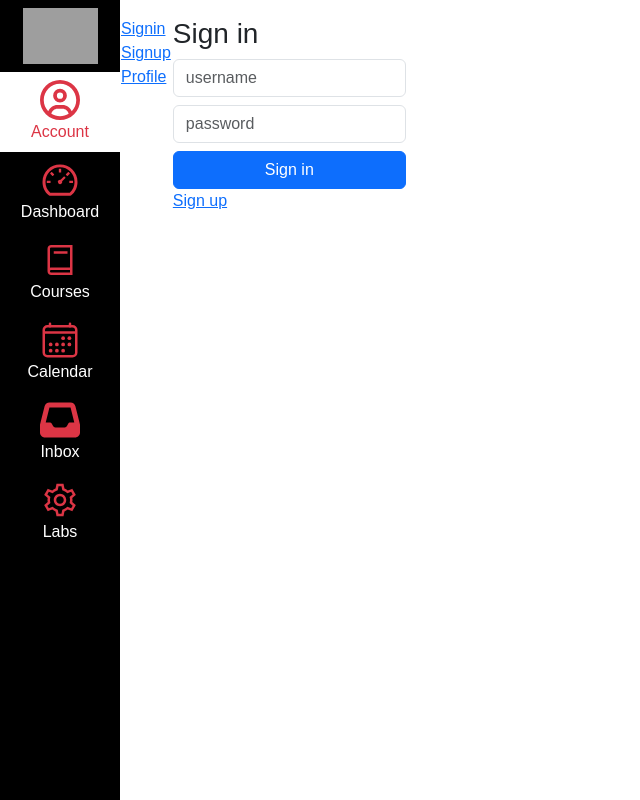
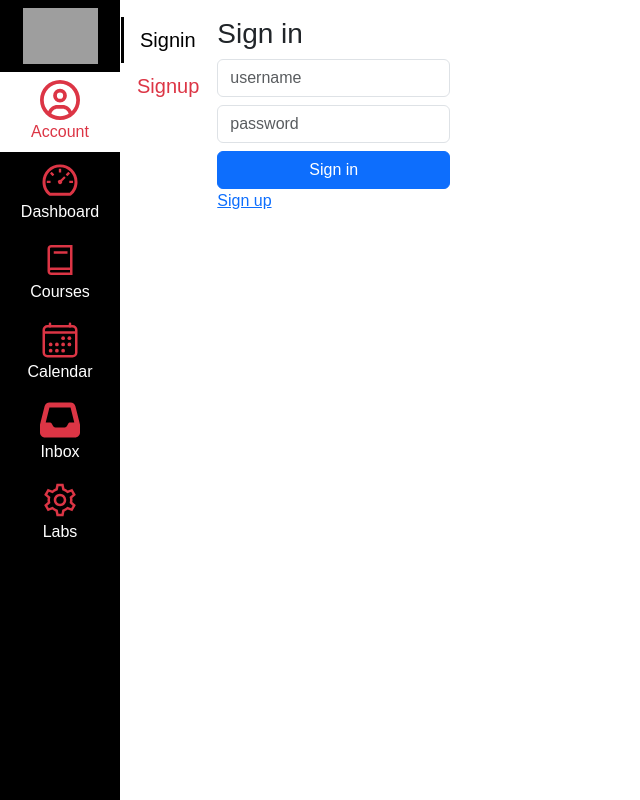
Before and after one commit to svaibhav07codez/kambaz-react-web-app, a React (Vite) app: page /#/Kambaz/Account/Signin in a window 1280 px wide. Shown: the whole page, without its empty margins (0-640 px from the left). Built offline with nearby package versions, Linux system fonts and the light colour scheme; grey boxes are pictures that could not be loaded.

Commit message:
new updated code - 2

```diff
--- a/src/Kambaz/Account/Navigation.tsx
+++ b/src/Kambaz/Account/Navigation.tsx
@@ -1,14 +1,40 @@
-import { Link } from "react-router-dom";
-//import { useSelector } from "react-redux";
+import { useSelector } from "react-redux";
+import { Link, useLocation } from "react-router-dom";
 
 export default function AccountNavigation() {
-  //const { currentUser } = useSelector((state: any) => state.accountReducer);
-  //const links = currentUser ? ["Profile"] : ["Signin", "Signup"];
+  const { currentUser } = useSelector((state: any) => state.accountReducer);
+  const { pathname } = useLocation();
+
   return (
-    <div id="wd-account-navigation">
-      <Link to={`/Kambaz/Account/Signin`}> Signin </Link> <br />
-      <Link to={`/Kambaz/Account/Signup`}> Signup </Link> <br />
-      <Link to={`/Kambaz/Account/Profile`}> Profile </Link> <br />
+    <div id="wd-account-navigation" className="wd list-group fs-5 rounded-0">
+      {currentUser ? (
+        <Link to={'/Kambaz/Account/Profile'}
+          className={`list-group-item ${
+            pathname.includes("Profile") ? "active border" : "text-danger"
+          } border-0`}
+        >
+          Profile
+        </Link>
+      ) : (
+        <>
+          <Link
+            to={'/Kambaz/Account/Signin'}
+            className={`list-group-item ${
+              pathname.includes("Signin") ? "active border" : "text-danger"
+            } border-0`}
+          >
+            Signin
+          </Link>
+          <Link
+            to={'/Kambaz/Account/Signup'}
+            className={`list-group-item ${
+              pathname.includes("Signup") ? "active border" : "text-danger"
+            } border-0`}
+          >
+            Signup
+          </Link>
+        </>
+      )}
     </div>
   );
 }
--- a/src/Kambaz/Account/Profile.tsx
+++ b/src/Kambaz/Account/Profile.tsx
@@ -1,56 +1,54 @@
-import { Link } from "react-router-dom";
-import { Form } from "react-bootstrap";
+import { useNavigate } from "react-router-dom";
+import { Button, FormControl } from "react-bootstrap";
+import { useState, useEffect } from "react";
+import { useSelector, useDispatch } from "react-redux";
+import { setCurrentUser } from "./reducer";
 
 export default function Profile() {
+  const [profile, setProfile] = useState<any>({});
+  const dispatch = useDispatch();
+  const navigate = useNavigate();
+  const { currentUser } = useSelector((state: any) => state.accountReducer);
+  const fetchProfile = () => {
+    if (!currentUser) return navigate("/Kambaz/Account/Signin");
+    setProfile(currentUser);
+  };
+  const signout = () => {
+    dispatch(setCurrentUser(null));
+    navigate("/Kambaz/Account/Signin");
+  };
+  useEffect(() => { fetchProfile(); }, []);
+
   return (
     <div
       id="wd-profile-screen"
       className="container"
-      style={{ maxWidth: "400px" }}
-    >
+      style={{ maxWidth: "400px" }}>
       <h3>Profile</h3>
-      <Form>
-        <Form.Group controlId="wd-username" className="mb-2">
-          <Form.Control defaultValue="alice" placeholder="username" />
-        </Form.Group>
-
-        <Form.Group controlId="wd-password" className="mb-2">
-          <Form.Control
-            defaultValue="123"
-            placeholder="password"
-            type="password"
-          />
-        </Form.Group>
-
-        <Form.Group controlId="wd-firstname" className="mb-2">
-          <Form.Control defaultValue="Alice" placeholder="First Name" />
-        </Form.Group>
-
-        <Form.Group controlId="wd-lastname" className="mb-2">
-          <Form.Control defaultValue="Wonderland" placeholder="Last Name" />
-        </Form.Group>
-
-        <Form.Group controlId="wd-dob" className="mb-2">
-          <Form.Control defaultValue="2000-01-01" type="date" />
-        </Form.Group>
-
-        <Form.Group controlId="wd-email" className="mb-2">
-          <Form.Control defaultValue="alice@wonderland" type="email" />
-        </Form.Group>
-
-        <Form.Group controlId="wd-role" className="mb-3">
-          <Form.Select defaultValue="FACULTY">
-            <option value="USER">User</option>
-            <option value="ADMIN">Admin</option>
-            <option value="FACULTY">Faculty</option>
-            <option value="STUDENT">Student</option>
-          </Form.Select>
-        </Form.Group>
-
-        <Link to="/Kambaz/Account/Signin" className="btn btn-danger w-100">
-          Signout
-        </Link>
-      </Form>
+      {profile && (
+        <div>
+          <FormControl defaultValue={profile.username} id="wd-username" className="mb-2"
+                       onChange={(e) => setProfile({ ...profile, username:  e.target.value })}/>
+          <FormControl defaultValue={profile.password} id="wd-password" className="mb-2"
+                       onChange={(e) => setProfile({ ...profile, password:  e.target.value })}/>
+          <FormControl defaultValue={profile.firstName} id="wd-firstname" className="mb-2"
+                       onChange={(e) => setProfile({ ...profile, firstName: e.target.value })}/>
+          <FormControl defaultValue={profile.lastName} id="wd-lastname" className="mb-2"
+                       onChange={(e) => setProfile({ ...profile, lastName:  e.target.value })}/>
+          <FormControl defaultValue={profile.dob} id="wd-dob" className="mb-2"
+                       onChange={(e) => setProfile({ ...profile, dob: e.target.value })} type="date"/>
+          <FormControl defaultValue={profile.email} id="wd-email" className="mb-2"
+                       onChange={ (e) => setProfile({ ...profile, email: e.target.value })}/>
+          <select onChange={(e) => setProfile({ ...profile, role:  e.target.value })}
+                 className="form-control mb-2" id="wd-role">
+            <option value="USER">User</option>            <option value="ADMIN">Admin</option>
+            <option value="FACULTY">Faculty</option>      <option value="STUDENT">Student</option>
+          </select>
+          <Button onClick={signout} className="w-100 mb-2" id="wd-signout-btn">
+            Sign out
+          </Button>
+        </div>
+      )}
     </div>
   );
 }
--- a/src/Kambaz/Dashboard.tsx
+++ b/src/Kambaz/Dashboard.tsx
@@ -2,6 +2,7 @@ import { Button, Card, Col, FormControl, Row } from "react-bootstrap";
 import { Link } from "react-router-dom";
 import { useSelector } from "react-redux";
 import * as db from "./Database";
+import AccountNavigation from "./Account/Navigation";
 
 export default function Dashboard({
   courses, course, setCourse, addNewCourse, deleteCourse, updateCourse
@@ -18,7 +19,8 @@ export default function Dashboard({
   return (
     <div className="p-4" id="wd-dashboard">
       <h1 id="wd-dashboard-title">Dashboard</h1> <hr />
-
+      <td valign="top"><AccountNavigation /></td>
+      <td valign="top">
       {isFaculty && (
         <>
           <h5>New Course
@@ -98,6 +100,7 @@ export default function Dashboard({
             </Col>
           ))}
       </Row>
+      </td>
     </div>
   );
 }
```
